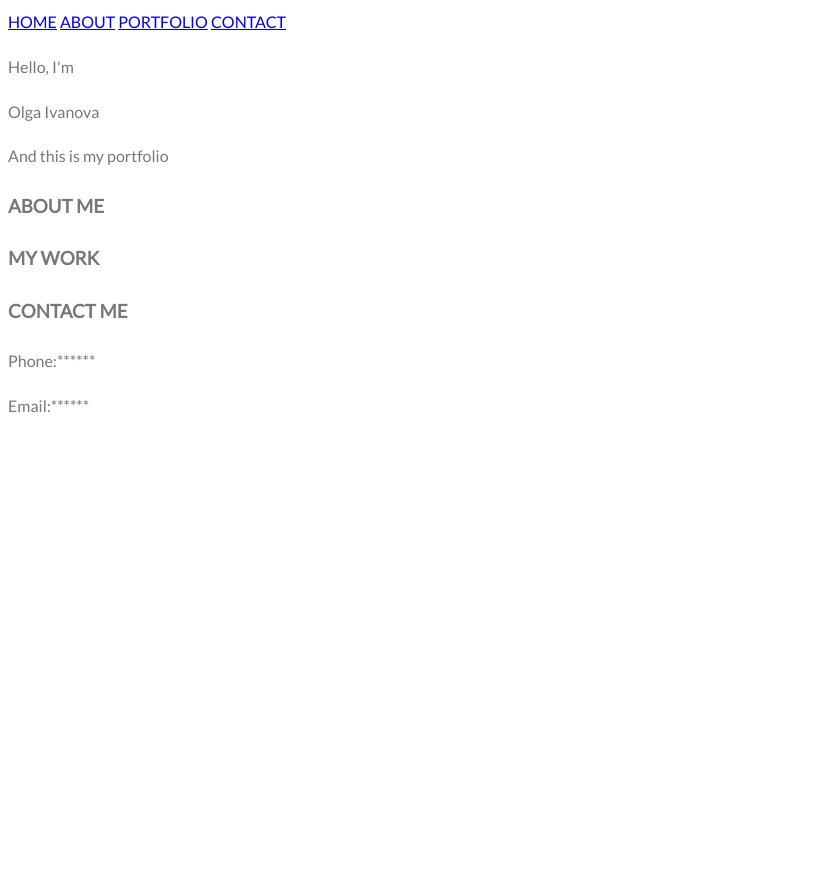
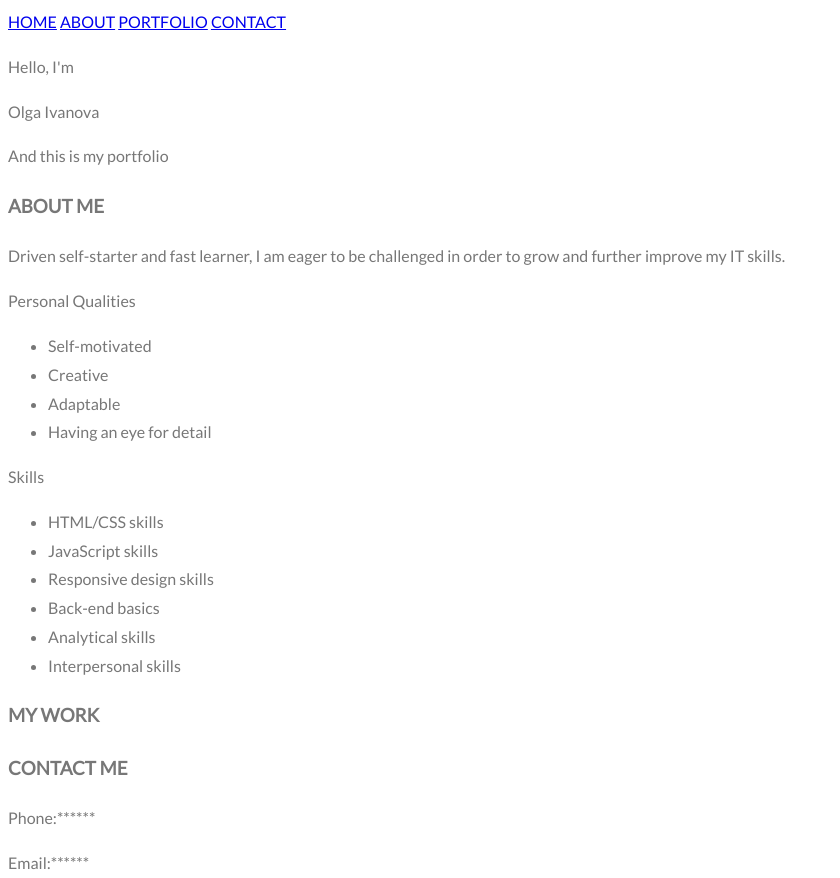
Before and after one commit to olya-ivanova/portfolio, a plain HTML site: page index.html in a window 1280 px wide. Shown: the whole page, without its empty margins (0-840 px from the left). Before the commit the page ends 808 px from the top, so only its background shows below. Drawn offline with Linux system fonts and the light colour scheme.

Commit message:
add ul/li elements

```diff
--- a/index.html
+++ b/index.html
@@ -21,6 +21,25 @@
 	<p title="It's-a me, Olya!">Olga Ivanova</p>
 	<p>And this is my portfolio</p>
 	<h3><a id="about"></a>ABOUT ME</h3>
+	<p>Driven self-starter and fast learner, I am eager to be challenged in order to grow and further improve my IT skills.</p>
+
+	<p>Personal Qualities</p>
+	<ul>
+		<li>Self-motivated</li>
+		<li>Creative</li>
+		<li>Adaptable</li>
+		<li>Having an eye for detail</li>
+	</ul>
+
+	<p>Skills</p>
+	<ul>
+		<li>HTML/CSS skills</li>
+		<li>JavaScript skills</li>
+		<li>Responsive design skills</li>
+		<li>Back-end basics</li>
+		<li>Analytical skills</li>
+		<li>Interpersonal skills</li>
+	</ul>
 	<h3><a id="portfolio"></a>MY WORK</h3>
 	<h3><a id="contact">CONTACT ME</h3>
 	<p>Phone:******</p>
```
